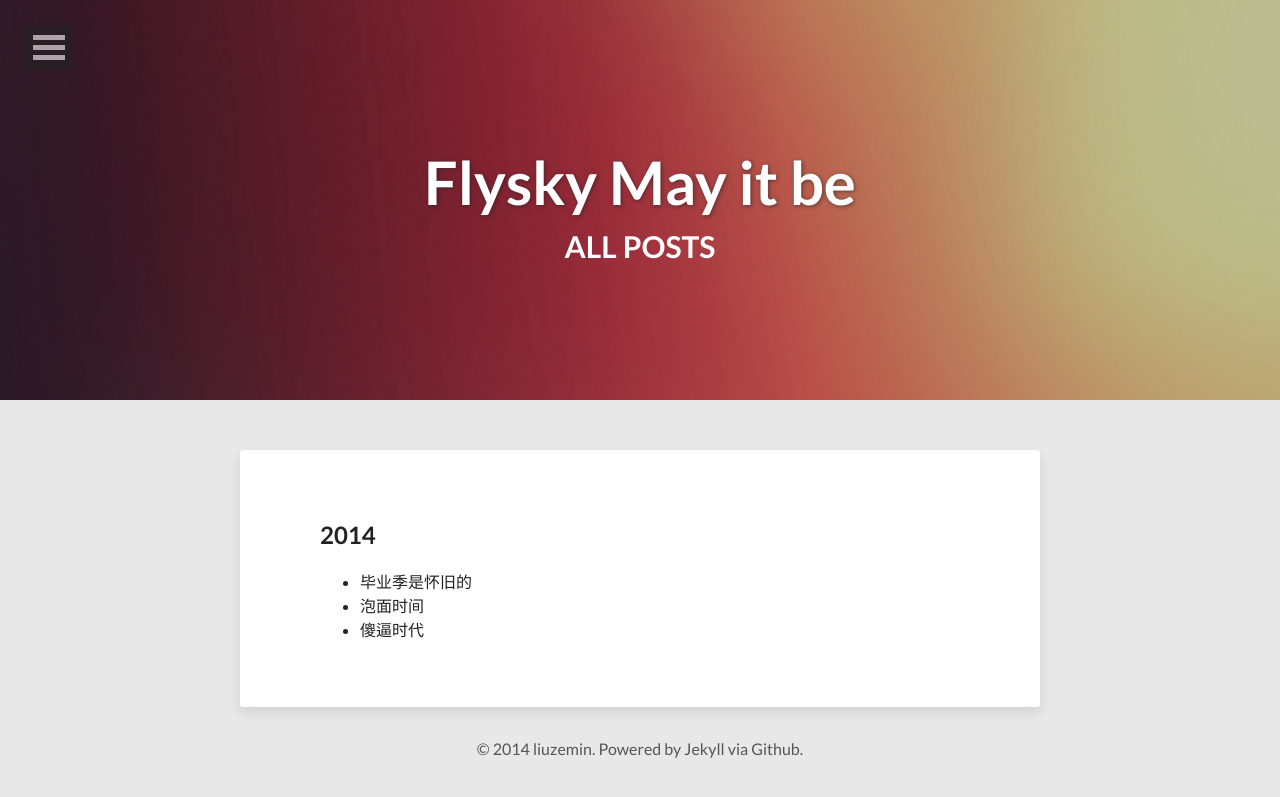
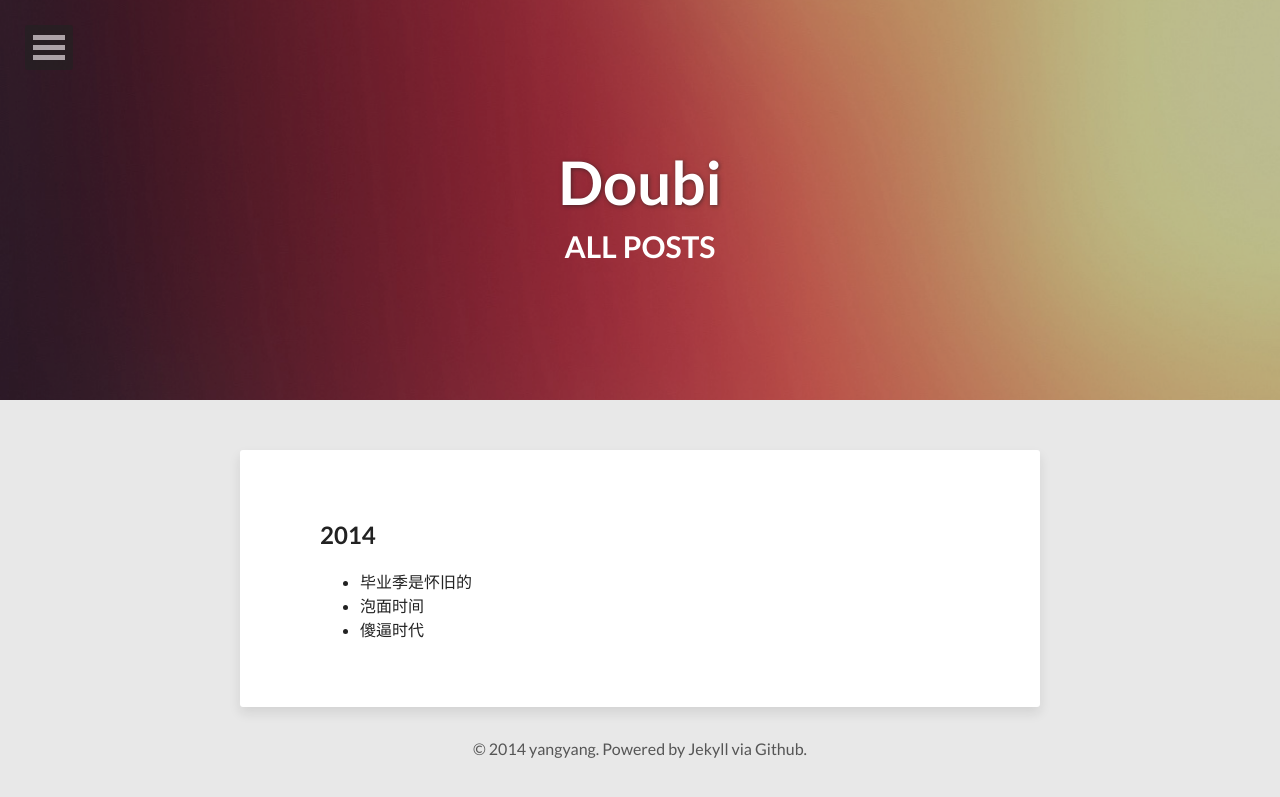
Before and after one commit to yy2525117/sky, a Jekyll site: the page built from posts.html, in a window 1280 px wide. Shown: the top 797 px of the page. Built offline with Jekyll 4.4.1, drawn with Linux system fonts in a browser that asks for light colours; nearby versions of some CDN libraries.

Commit message:
Update _config.yml

```diff
--- a/_config.yml
+++ b/_config.yml
@@ -1,19 +1,19 @@
-title:            Flysky May it be
+title:            Doubi
 description:      If equal affection cannot be, let the more loving one be me.
-disqus_shortname: flysky
+disqus_shortname: yangyang
 # Your site's domain goes here. Leave localhost server or blank when working locally.
-url:               http://flysky.mayitbe.net
+url:
 
 # Owner/author information
 owner:
-  name:           liuzemin
+  name:           yangyang
   avatar:         avatar.jpg
   bio:            "A Freshman Now."
-  email:          liuzemin@mayitbe.net
+  email:          592347078@qq.com
   # Social networking links used in footer. Update and remove as you like.
-  twitter:        fly1990sky
+  twitter:
   facebook:
-  github:         liuzemin
+  github:
   stackexchange:
   linkedin:
   instagram:
```
